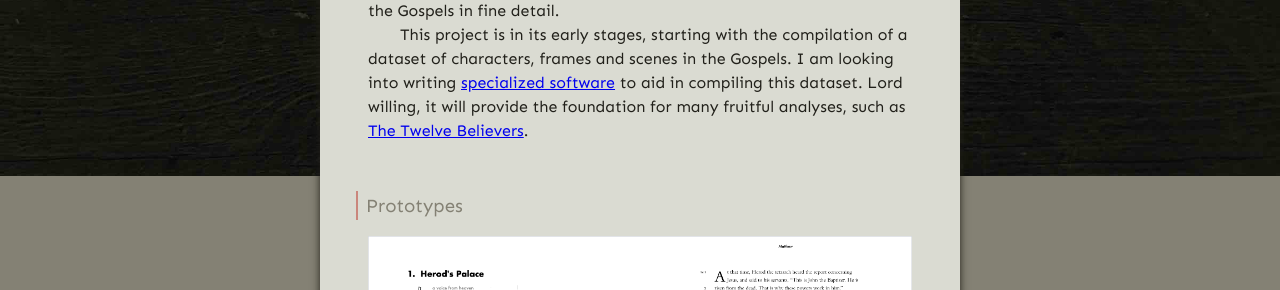
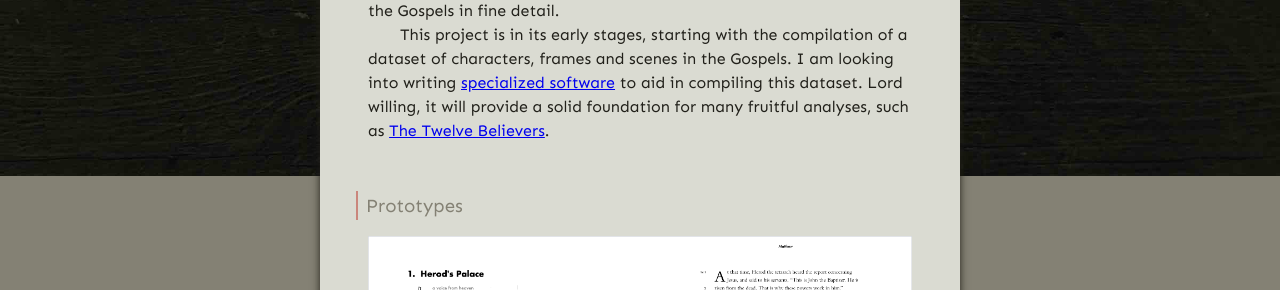
Before and after one commit to gospel-desk/www.logstown.com, a Jekyll site: the page built from a-narrative-apparatus/index.md, in a window 1280 px wide. Shown: the part 715-1005 px from the top of the page. Built offline with Jekyll 4.4.1, drawn with Linux system fonts in a browser that asks for light colours.

Commit message:
Refine A Narrative Apparatus copy

```diff
--- a/a-narrative-apparatus/index.md
+++ b/a-narrative-apparatus/index.md
@@ -11,8 +11,8 @@ structure of the Gospels in fine detail.
 This project is in its early stages, starting with the compilation of a dataset
 of characters, frames and scenes in the Gospels. I am looking into writing
 [specialized software](/updates/2020/the-abstractinator/) to aid in compiling
-this dataset. Lord willing, it will provide the foundation for many fruitful
-analyses, such as [The Twelve Believers](/the-twelve-believers/).
+this dataset. Lord willing, it will provide a solid foundation for many
+fruitful analyses, such as [The Twelve Believers](/the-twelve-believers/).
 
 
 #### Prototypes
--- a/index.html
+++ b/index.html
@@ -54,12 +54,13 @@ html_head:
     <a class="content card" href="/a-narrative-apparatus/">
         <header>
             <h3>A Narrative Apparatus</h3>
-            <h4>Cataloging characters, frames, and scenes</h4>
+            <h4>Visualizing the structure of the Gospels</h4>
         </header>
 
         <div class="description">
             <p>An exhaustive database of the characters, frames, and scenes in the
             four Gospels will provide the foundation for a wealth of study.</p>
+
             <span class="read-more">Read more &hellip;</span>
             <div class="clear"></div>
         </div>
```
